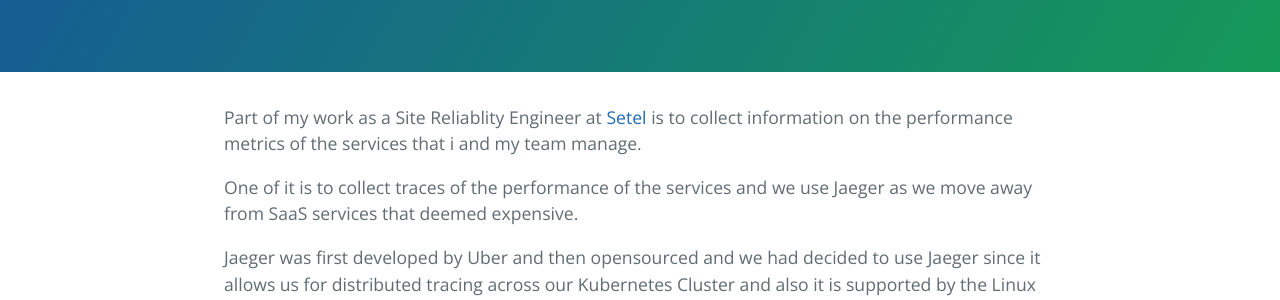
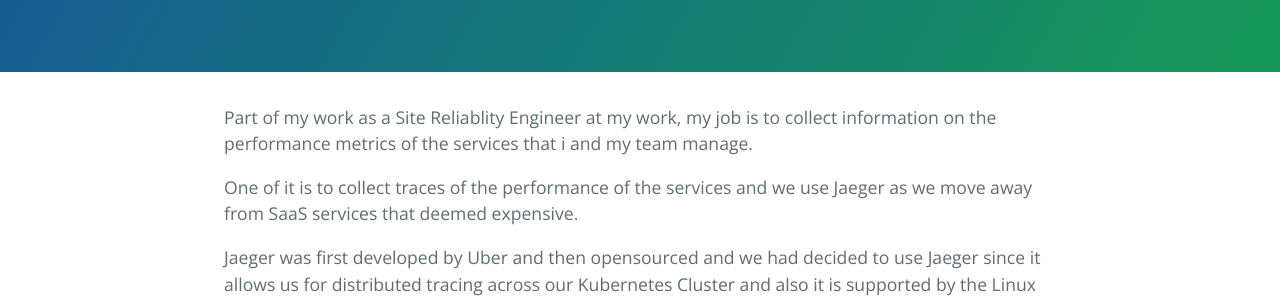
Before and after one commit to muhammadn/muhammadn.github.io, a Jekyll site: the page built from _posts/2021-04-25-jaeger-with-s3-storage.md, in a window 1280 px wide. Shown: the part 245-545 px from the top of the page. Built offline with Jekyll 4.4.1, drawn with Linux system fonts in a browser that asks for light colours.

Commit message:
remove setel references

```diff
--- a/_posts/2021-04-25-jaeger-with-s3-storage.md
+++ b/_posts/2021-04-25-jaeger-with-s3-storage.md
@@ -4,7 +4,7 @@ title:  "Jaeger with S3 storage backend"
 date:   2021-04-25 14:03:00 +0800
 ---
 
-Part of my work as a Site Reliablity Engineer at [Setel](https://setel.my) is to collect information on the performance metrics of the services that i and my team manage.
+Part of my work as a Site Reliablity Engineer at my work, my job is to collect information on the performance metrics of the services that i and my team manage.
 
 One of it is to collect traces of the performance of the services and we use Jaeger as we move away from SaaS services that deemed expensive.
 
```
